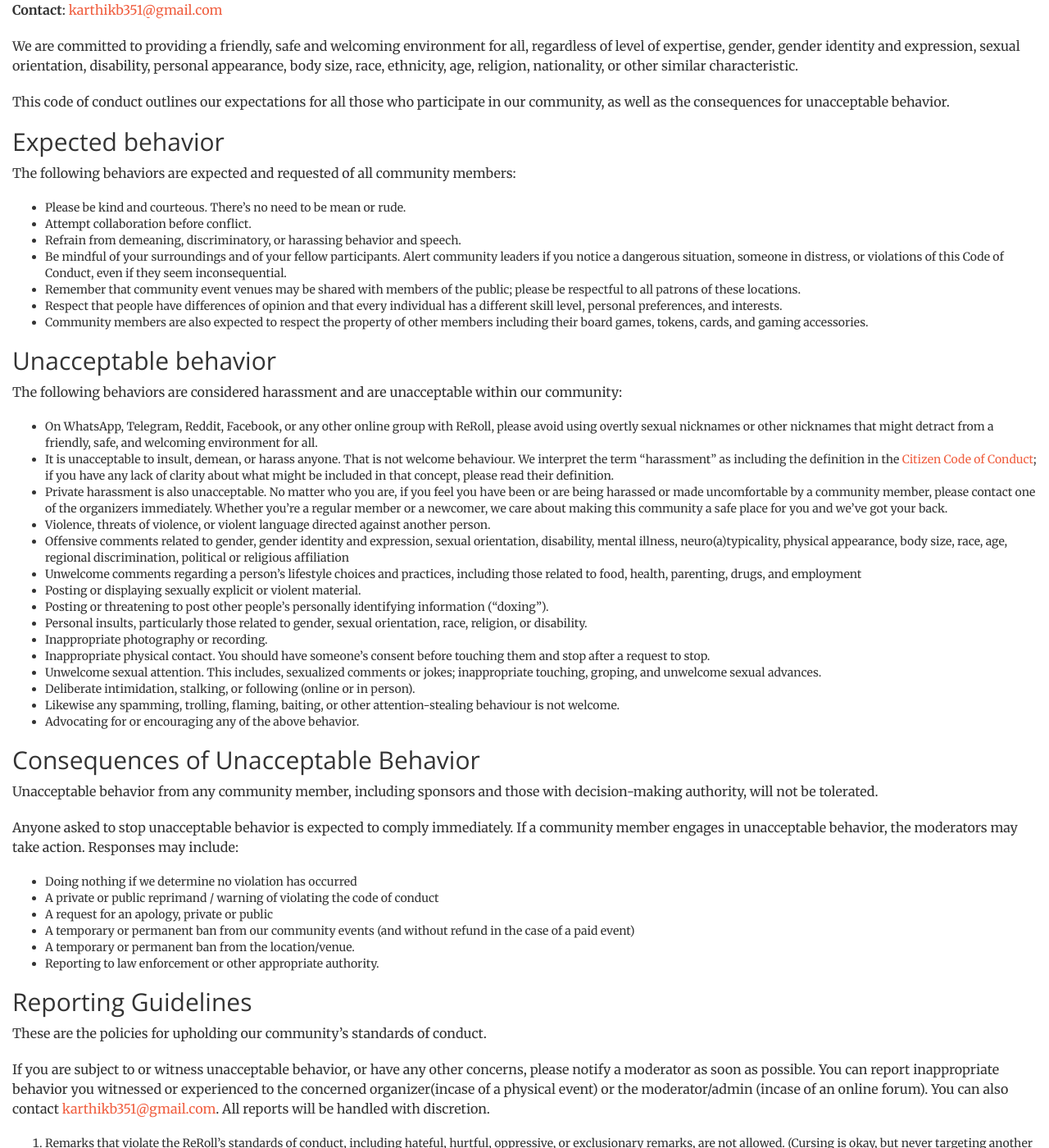
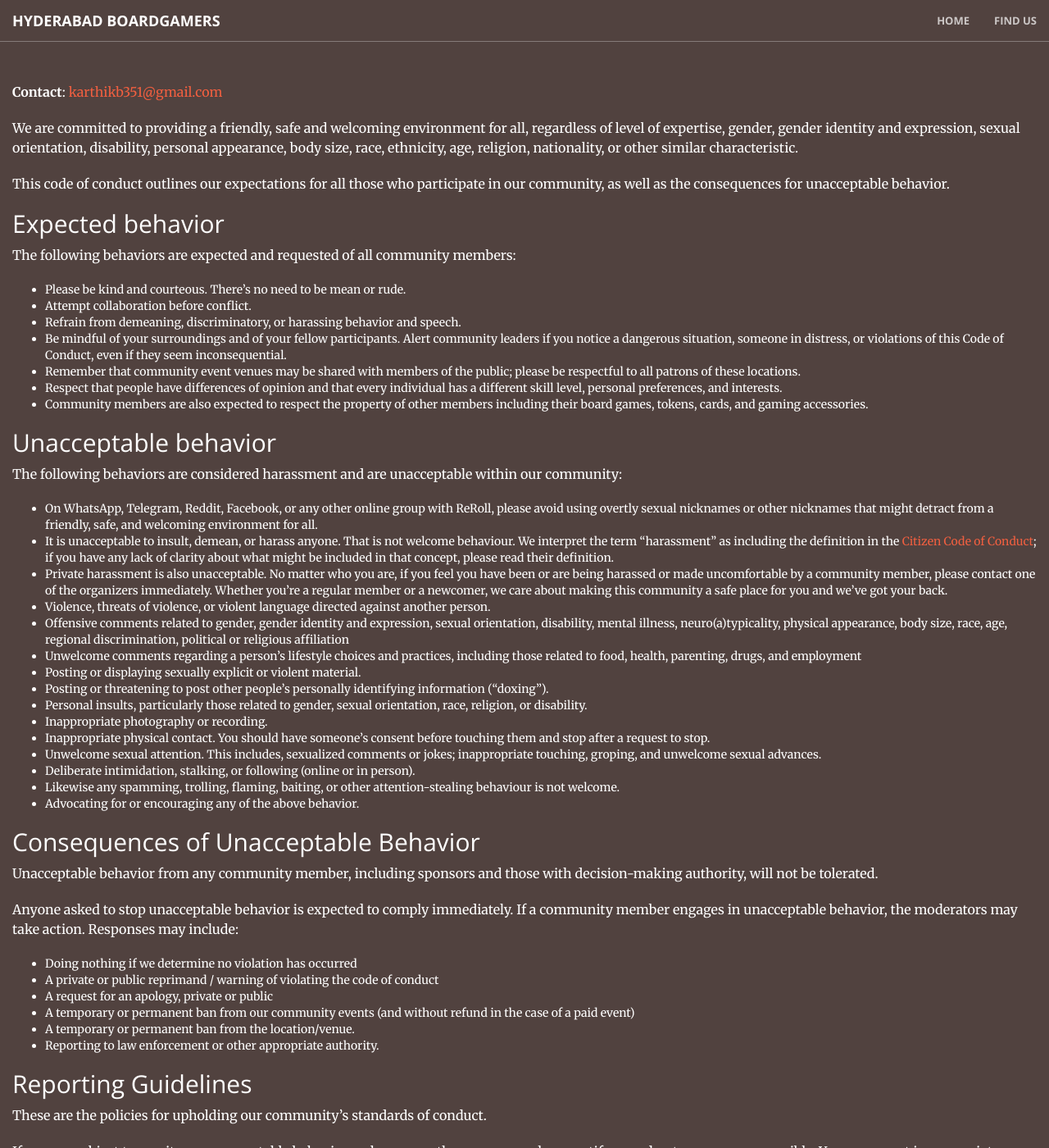
Before and after one commit to hymnzzy/hymnzzy.github.io, a Jekyll site: the page built from conduct.md, in a window 1280 px wide and 1400 px high. Shown: the whole window at 82% size. Built offline with Jekyll 4.4.1, drawn with Linux system fonts in a browser that asks for light colours.

Commit message:
Update _sass/_base.scss

```diff
--- a/_sass/_base.scss
+++ b/_sass/_base.scss
@@ -205,6 +205,14 @@
     }
 }
 
+// Conduct Page
+
+article#conduct{
+    padding: 100px 0;
+    background: #51423f;
+    color: white;
+}
+
 // Sections
 
 .section-heading {
```
